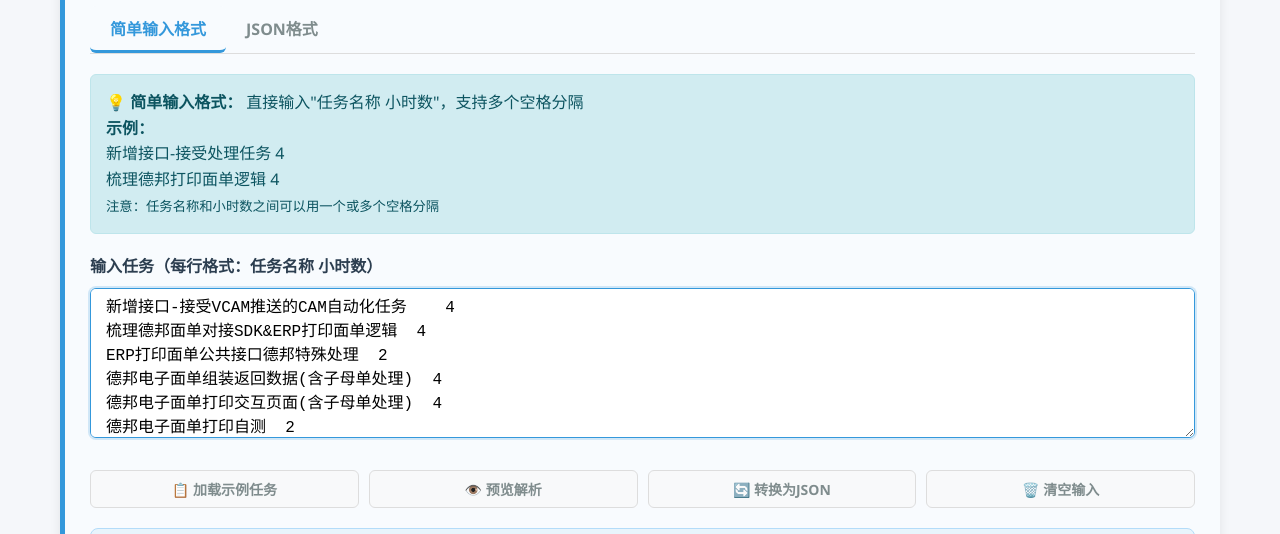
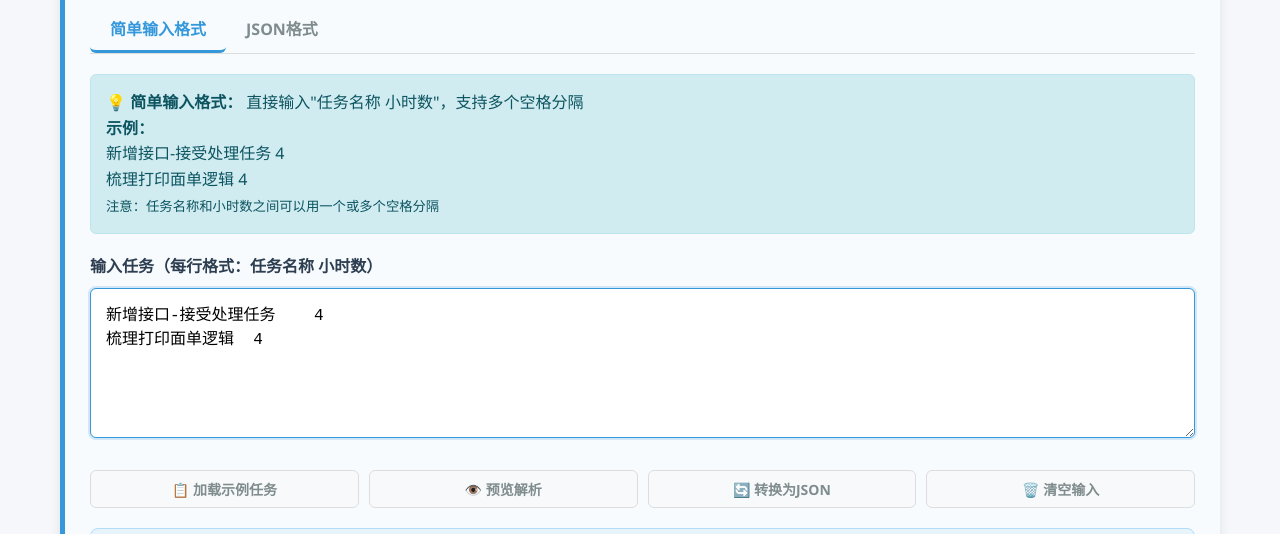
Before and after one commit to genius0601/genius0601.github.io, a plain HTML site: page index.html in a window 1280 px wide. Shown: the part 266-800 px from the top of the page. Drawn offline with Linux system fonts and the light colour scheme.

Commit message:
Update index.html
示例修改

```diff
--- a/index.html
+++ b/index.html
@@ -499,16 +499,15 @@
                     <strong>💡 简单输入格式：</strong> 直接输入"任务名称 小时数"，支持多个空格分隔<br>
                     <strong>示例：</strong><br>
                     <code>新增接口-接受处理任务    4</code><br>
-                    <code>梳理德邦打印面单逻辑  4</code><br>
+                    <code>梳理打印面单逻辑  4</code><br>
                     <small>注意：任务名称和小时数之间可以用一个或多个空格分隔</small>
                 </div>
 
                 <div class="form-group">
                     <label for="simpleTasksInput">输入任务（每行格式：任务名称 小时数）</label>
                     <textarea id="simpleTasksInput" placeholder="输入示例：
-梳理德邦打印面单逻辑  4
-打印面单公共接口德邦特殊处理  2
-德邦电子面单打印自测  2"></textarea>
+新增接口-接受处理任务  4
+梳理打印面单逻辑  2"></textarea>
                 </div>
 
                 <div id="previewArea" class="input-preview" style="display: none;">
@@ -765,21 +764,13 @@
         startDateInput.value = today.toISOString().split('T')[0];
 
         // 示例任务数据（简单格式）
-        const exampleSimpleTasks = `新增接口-接受VCAM推送的CAM自动化任务    4
-梳理德邦面单对接SDK&ERP打印面单逻辑  4
-ERP打印面单公共接口德邦特殊处理  2
-德邦电子面单组装返回数据(含子母单处理)  4
-德邦电子面单打印交互页面(含子母单处理)  4
-德邦电子面单打印自测  2`;
+        const exampleSimpleTasks = `新增接口-接受处理任务    4
+梳理打印面单逻辑  4`;
 
         // 示例任务数据（JSON格式）
         const exampleJSONTasks = [
-            {"name": "新增接口-接受VCAM推送的CAM自动化任务", "hours": 4},
-            {"name": "梳理德邦面单对接SDK&ERP打印面单逻辑", "hours": 4},
-            {"name": "ERP打印面单公共接口德邦特殊处理", "hours": 2},
-            {"name": "德邦电子面单组装返回数据(含子母单处理)", "hours": 4},
-            {"name": "德邦电子面单打印交互页面(含子母单处理)", "hours": 4},
-            {"name": "德邦电子面单打印自测", "hours": 2}
+            {"name": "新增接口-接受处理任务", "hours": 4},
+            {"name": "梳理打印面单逻辑", "hours": 4}
         ];
 
         // 示例补班日
```
